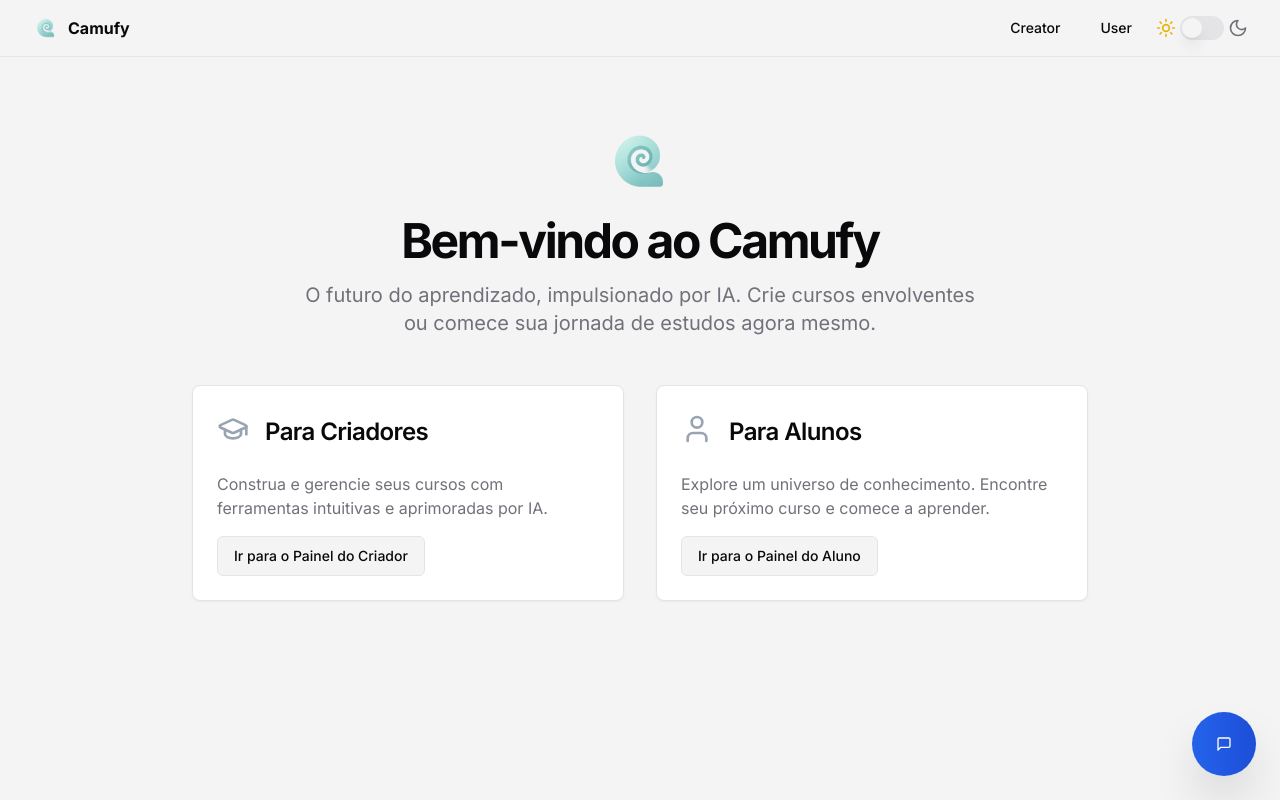
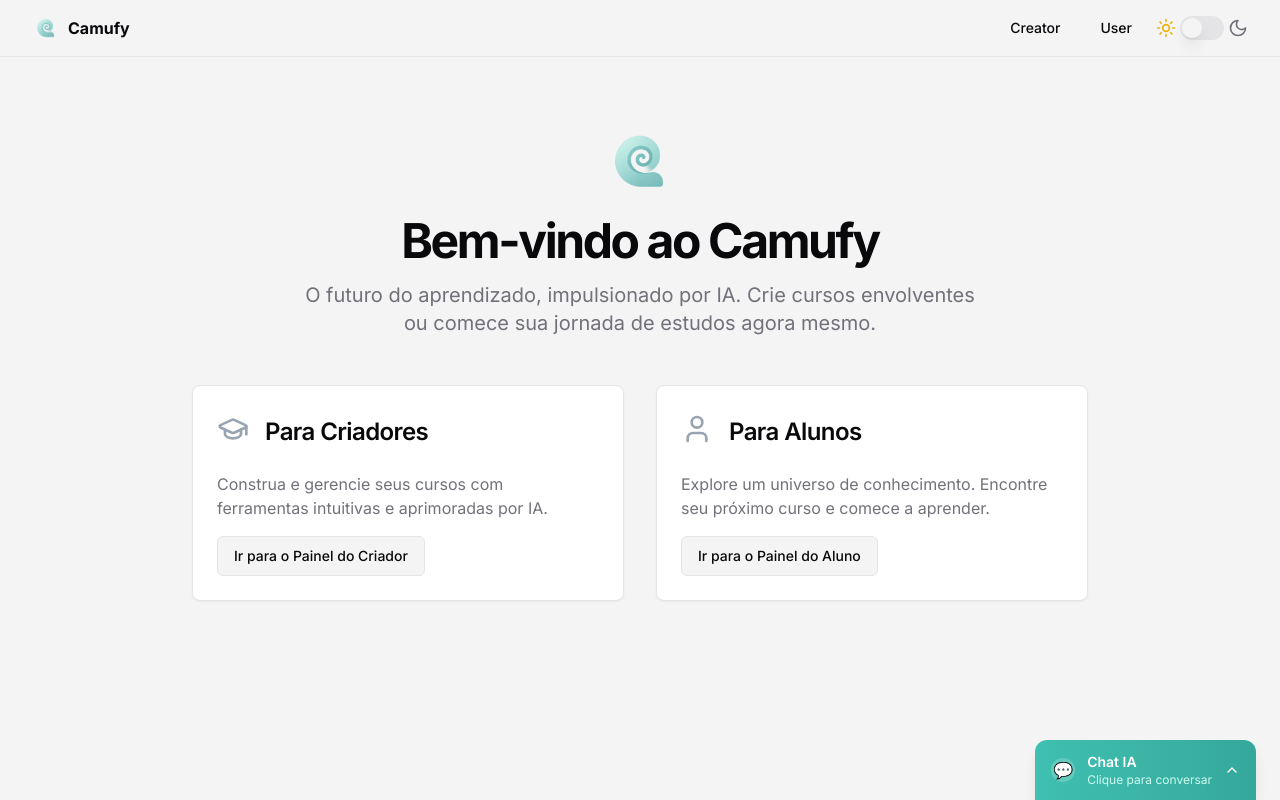
Before and after one commit to Rodrigo-07/grupo3-adapta, a Next.js app in the folder frontend/: page / in a window 1280 px wide. Built offline with nearby package versions, Linux system fonts and the light colour scheme.

Commit message:
feat: update Chatbot UI with new color scheme and improved button interactions

```diff
--- a/frontend/src/components/ui/chatbot.tsx
+++ b/frontend/src/components/ui/chatbot.tsx
@@ -108,7 +108,7 @@ export default function Chatbot() {
       case "user":
         return (
           <div key={message.id} className="flex justify-end mb-4">
-            <div className="bg-gradient-to-r from-blue-500 to-blue-600 text-white p-4 rounded-2xl rounded-br-md max-w-xs shadow-md">
+            <div className="bg-gradient-to-r from-[#3fc0b1] to-[#35a89a] text-white p-4 rounded-2xl rounded-br-md max-w-xs shadow-md">
               <p className="text-sm leading-relaxed">{message.text}</p>
             </div>
           </div>
@@ -124,12 +124,12 @@ export default function Chatbot() {
                 </div>
 
                 {message.summary && (
-                  <div className="mb-4 p-4 bg-gradient-to-r from-blue-50 to-indigo-50 rounded-xl border border-blue-100">
+                  <div className="mb-4 p-4 bg-gradient-to-r from-teal-50 to-cyan-50 rounded-xl border border-teal-100">
                     <div className="flex items-center gap-2 mb-2">
-                      <MessageSquare className="w-4 h-4 text-blue-600" />
-                      <span className="text-sm font-semibold text-blue-800">Resumo</span>
+                      <MessageSquare className="w-4 h-4 text-[#3fc0b1]" />
+                      <span className="text-sm font-semibold text-teal-800">Resumo</span>
                     </div>
-                    <p className="text-sm text-blue-700 leading-relaxed">{message.summary}</p>
+                    <p className="text-sm text-teal-700 leading-relaxed">{message.summary}</p>
                   </div>
                 )}
 
@@ -154,7 +154,7 @@ export default function Chatbot() {
                       variant="ghost"
                       size="sm"
                       onClick={() => toggleReasoning(message.id)}
-                      className="w-full justify-between text-xs text-gray-600 hover:text-gray-800 hover:bg-gray-50 rounded-xl transition-colors"
+                      className="w-full justify-between text-xs text-gray-600 hover:text-gray-800 hover:bg-teal-50 rounded-xl transition-colors"
                     >
                       <div className="flex items-center gap-2">
                         <Brain className="w-4 h-4" />
@@ -210,54 +210,68 @@ export default function Chatbot() {
         )}
       </AnimatePresence>
 
-      {/* Botão flutuante para abrir o chat quando fechado */}
+      {/* Aba pequena na parte inferior */}
+      <div className="fixed bottom-0 right-6 z-50">
+        {/* Aba recolhida */}
         <AnimatePresence>
           {!isOpen && (
             <motion.div
-            initial={{ scale: 0 }}
-            animate={{ scale: 1 }}
-            exit={{ scale: 0 }}
-            className="fixed bottom-6 right-6 z-50"
+              initial={{ y: "100%" }}
+              animate={{ y: 0 }}
+              exit={{ y: "100%" }}
+              className="bg-gradient-to-r from-[#3fc0b1] to-[#35a89a] text-white shadow-lg rounded-t-xl overflow-hidden"
             >
-            <Button
+              <button
                 onClick={() => setIsOpen(true)}
-              className="w-16 h-16 rounded-full bg-gradient-to-r from-blue-600 to-blue-700 text-white shadow-2xl hover:from-blue-700 hover:to-blue-800 transition-all duration-200 hover:scale-110"
+                className="flex items-center gap-3 px-4 py-3 hover:bg-black/10 transition-all duration-200 hover:scale-105"
               >
-              <MessageSquare className="w-6 h-6" />
-            </Button>
+                <div className="w-6 h-6 bg-white/20 rounded-full flex items-center justify-center">
+                  💬
+                </div>
+                <div className="text-left">
+                  <div className="font-semibold text-sm">Chat IA</div>
+                  <div className="text-teal-100 text-xs">Clique para conversar</div>
+                </div>
+                <ChevronUp className="w-4 h-4" />
+              </button>
             </motion.div>
           )}
         </AnimatePresence>
 
-      {/* Painel do chat */}
+        {/* Painel do chat expandido */}
         <AnimatePresence>
           {isOpen && (
             <motion.div
-            initial={{ x: "100%", opacity: 0 }}
-            animate={{ x: 0, opacity: 1 }}
-            exit={{ x: "100%", opacity: 0 }}
-            transition={{ type: "spring", damping: 25, stiffness: 300 }}
-            className="fixed right-0 top-0 h-full w-96 z-50"
+              initial={{ y: "100%", opacity: 0, scale: 0.95 }}
+              animate={{ y: 0, opacity: 1, scale: 1 }}
+              exit={{ y: "100%", opacity: 0, scale: 0.95 }}
+              transition={{
+                type: "spring",
+                damping: 20,
+                stiffness: 300,
+                opacity: { duration: 0.2 },
+                scale: { duration: 0.2 }
+              }}
+              className="bg-white shadow-2xl rounded-t-xl w-96 h-[500px] flex flex-col border border-gray-200 mb-0"
             >
-            <div className="h-full bg-white shadow-2xl flex flex-col border-l border-gray-200">
               {/* Header do chat */}
-              <div className="bg-gradient-to-r from-blue-600 to-blue-700 text-white p-4 flex items-center justify-between">
-                <div className="flex items-center gap-3">
-                  <div className="w-8 h-8 bg-white/20 rounded-full flex items-center justify-center">
+              <div className="bg-gradient-to-r from-[#3fc0b1] to-[#35a89a] text-white p-3 flex items-center justify-between rounded-t-xl">
+                <div className="flex items-center gap-2">
+                  <div className="w-6 h-6 bg-white/20 rounded-full flex items-center justify-center">
                     💬
                   </div>
                   <div>
-                    <h3 className="font-semibold text-lg">Assistente IA</h3>
-                    <p className="text-blue-100 text-xs">Sempre pronto para ajudar</p>
+                    <h3 className="font-semibold text-base">Assistente IA</h3>
+                    <p className="text-teal-100 text-xs">Sempre pronto para ajudar</p>
                   </div>
                 </div>
                 <Button
                   variant="ghost"
                   size="sm"
                   onClick={() => setIsOpen(false)}
-                  className="text-white hover:bg-white/20 rounded-full w-8 h-8 p-0"
+                  className="text-white hover:bg-white/20 rounded-full w-7 h-7 p-0 transition-all duration-200 hover:scale-110"
                 >
-                  <X className="w-4 h-4" />
+                  <ChevronDown className="w-4 h-4" />
                 </Button>
               </div>
 
@@ -265,8 +279,8 @@ export default function Chatbot() {
               <div className="flex-1 overflow-y-auto p-4 bg-gray-50/30">
                 {messages.length === 0 && (
                   <div className="flex flex-col items-center justify-center h-full text-center">
-                    <div className="w-16 h-16 bg-blue-100 rounded-full flex items-center justify-center mb-4">
-                      <Brain className="w-8 h-8 text-blue-600" />
+                    <div className="w-16 h-16 bg-teal-100 rounded-full flex items-center justify-center mb-4">
+                      <Brain className="w-8 h-8 text-[#3fc0b1]" />
                     </div>
                     <h4 className="text-gray-700 font-medium mb-2">Como posso ajudar?</h4>
                     <p className="text-gray-500 text-sm">Faça uma pergunta sobre seus estudos</p>
@@ -282,11 +296,11 @@ export default function Chatbot() {
                       <div className="p-5">
                         {currentAnswer ? (
                           <div className="text-gray-800 whitespace-pre-wrap break-words mb-4 leading-relaxed">
-                            {currentAnswer}<span className="animate-pulse text-blue-500">|</span>
+                            {currentAnswer}<span className="animate-pulse text-[#3fc0b1]">|</span>
                           </div>
                         ) : (
                           <div className="flex items-center gap-3 text-gray-600 mb-4">
-                            <div className="animate-spin w-5 h-5 border-2 border-blue-500 border-t-transparent rounded-full"></div>
+                            <div className="animate-spin w-5 h-5 border-2 border-[#3fc0b1] border-t-transparent rounded-full"></div>
                             <span className="text-sm">Pensando...</span>
                           </div>
                         )}
@@ -323,13 +337,13 @@ export default function Chatbot() {
                     onChange={(e) => setInput(e.target.value)}
                     onKeyDown={keyHandler}
                     placeholder="Digite sua mensagem…"
-                    className="flex-1 border border-gray-200 rounded-xl px-4 py-3 text-sm focus:outline-none focus:ring-2 focus:ring-blue-500 focus:border-transparent transition-all duration-200 bg-gray-50/50"
+                    className="flex-1 border border-gray-200 rounded-xl px-4 py-3 text-sm focus:outline-none focus:ring-2 focus:ring-[#3fc0b1] focus:border-transparent transition-all duration-200 bg-gray-50/50"
                     disabled={isLoading}
                   />
                   <Button
                     onClick={sendMessage}
                     disabled={isLoading || !input.trim()}
-                    className="bg-gradient-to-r from-blue-600 to-blue-700 hover:from-blue-700 hover:to-blue-800 text-white rounded-xl px-6 py-3 transition-all duration-200 disabled:opacity-50 disabled:cursor-not-allowed"
+                    className="bg-gradient-to-r from-[#3fc0b1] to-[#35a89a] hover:from-[#35a89a] hover:to-[#2d9082] text-white rounded-xl px-6 py-3 transition-all duration-200 disabled:opacity-50 disabled:cursor-not-allowed"
                   >
                     {isLoading ? (
                       <div className="animate-spin w-4 h-4 border-2 border-white border-t-transparent rounded-full"></div>
@@ -339,10 +353,10 @@ export default function Chatbot() {
                   </Button>
                 </div>
               </div>
-            </div>
             </motion.div>
           )}
         </AnimatePresence>
+      </div>
     </>
   );
 }
```
Lines whose indentation alone changed are shown as unchanged.
